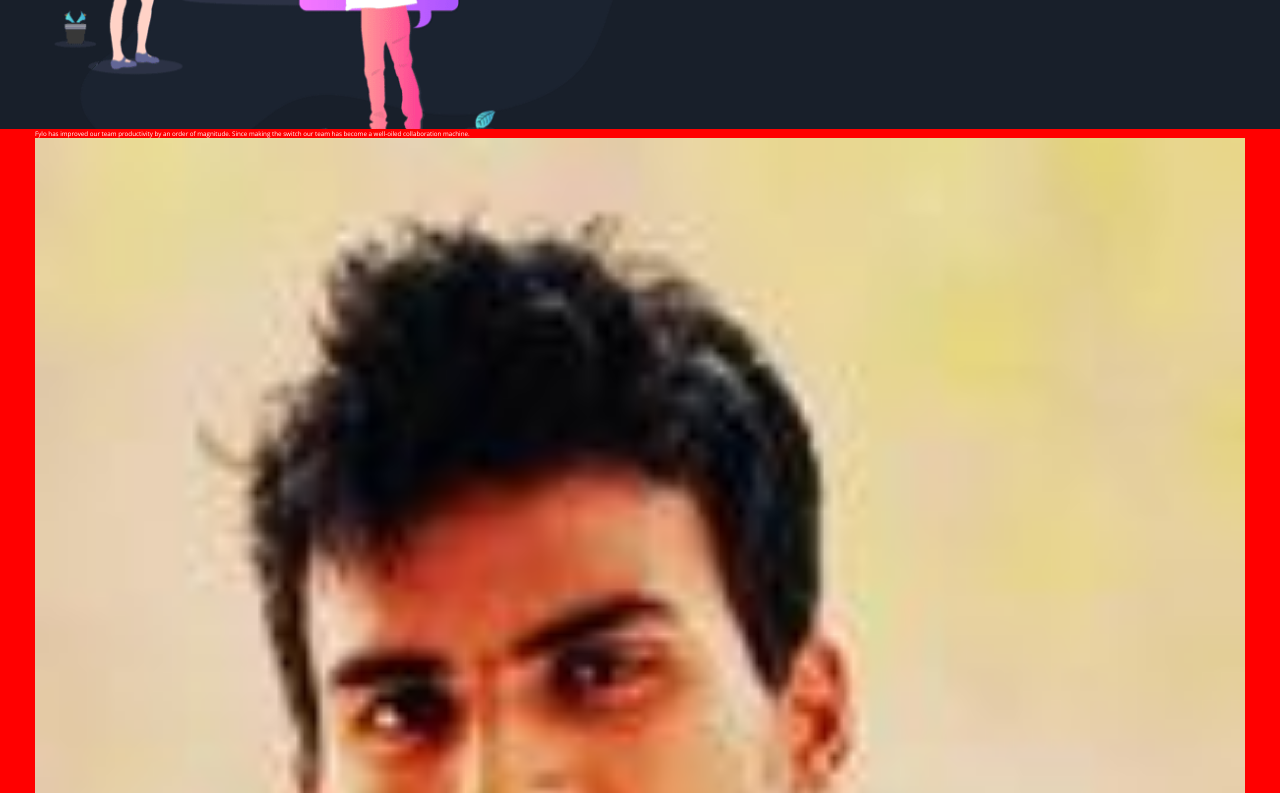
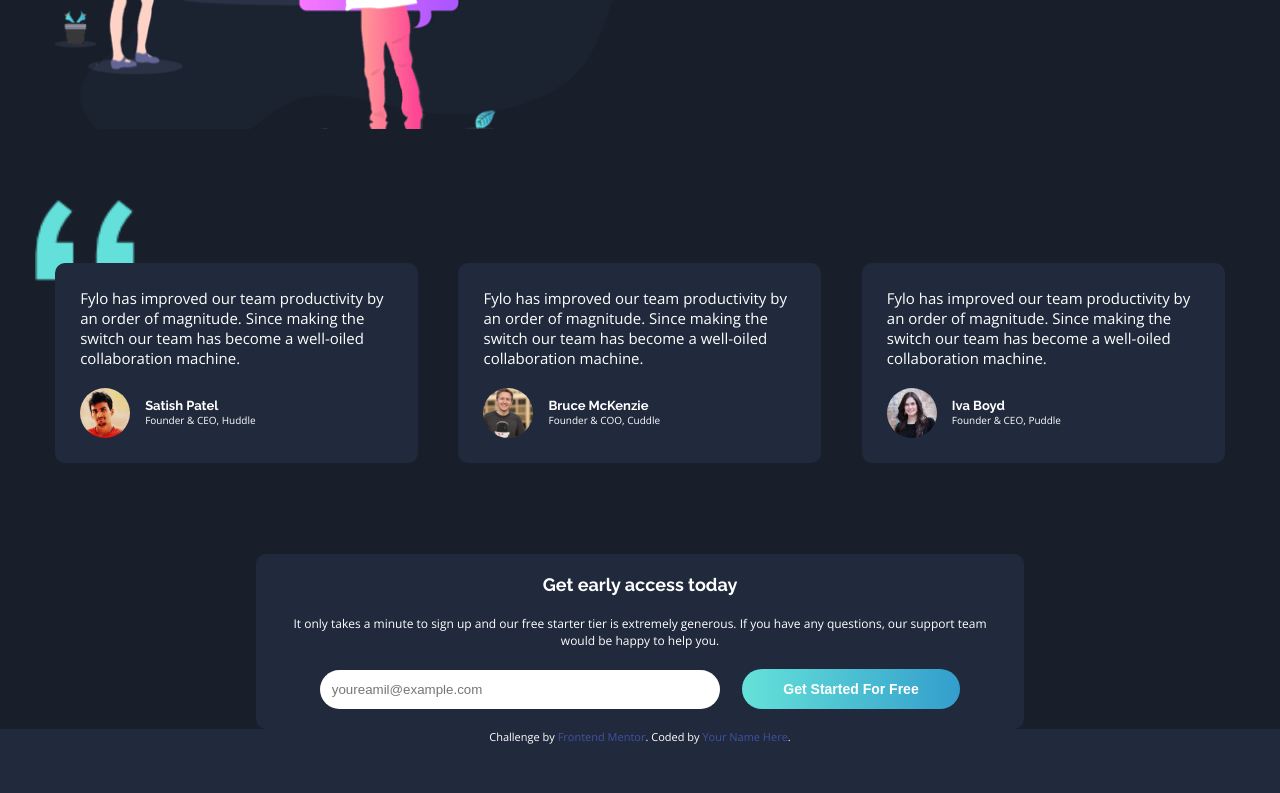
Before and after one commit to olopcodes/flyo-dark-theme, a plain HTML site: page index.html in a window 1280 px wide. Shown: the part 1707-2500 px from the top of the page. After the commit the page ends 2451 px from the top, so only its background shows below. Drawn offline with nearby package versions, Linux system fonts and the light colour scheme.

Commit message:
finished reviews and access styling

```diff
--- a/css/reviews.scss
+++ b/css/reviews.scss
@@ -1,5 +1,99 @@
 #reviews {
+    position: relative;
     background-color: $main-bg;
-    background-color: red;
+    padding: 5rem 0;
+    height: 60rem;
+    // background-color: red;
+
+    .quote-box {
+        width: 10rem;
+        position: relative;
+        z-index: 1;
+        top: 2rem;
+    }
+
+    .reviews__container {
+        width: 100%;
+        display: flex;
+        justify-content: space-around;
+        align-items: center;
+        position: relative;
+        z-index: 2;
+    }
+
+    .review {
+        background-color: $reviews-bg;
+        width: 30%;
+        padding: 2.5rem;
+        border-radius: 1rem;
+        // need styles for 1000 below
+
+    }
+
+    .review__text {
+        font-size: 1.5rem;
+        margin-bottom: 2rem;
+    }
+
+    .author-box {
+        display: flex;
+        align-items: center;
+    }
+
+    .author-box img {
+        width: 5rem;
+        border-radius: 50%;
+        margin-right: 1.5rem;
+    }
+
+    .author-text h5 {
+        font-size: 1.3rem;
+    }
+
+    .author-text p {
+        font-size: 1rem;
+    }
+
+    #access {
+        position: absolute;
+        bottom: 0;
+        background-color: $reviews-bg;;
+        width: 60%;
+        left: 20%;
+        text-align: center;
+        padding: 2rem;
+        border-radius: 1rem;
+        // need styles for 1000 below
+
+
+        h2 {
+            font-size: 1.8rem;
+            margin-bottom: 2rem;
+            }
+
+         p {
+            font-size: 1.2rem;
+            margin-bottom: 2rem;
+        }
+
+         form input {
+            padding: 1.2rem;
+            border: none;
+            border-radius: 2rem;
+            width: 55%;
+            margin-right: 2rem;
+        // need styles for 1000 below
+
+        }
+
+         form button {
+            width: 30%;
+            padding: 1.2rem 1.5rem;
+        // need styles for 1000 below
+
+        }
+    }
+
+
 
 }
--- a/index.html
+++ b/index.html
@@ -134,10 +134,11 @@
         </div>
       </div>
     </section>
+
     <section id="reviews">
       <div class="container">
         <div class="quote-box">
-
+          <img src="/images/bg-quotes.png" alt="">
         </div>
         <div class="reviews__container">
           <div class="review">
```
Also changed, not shown: css/main.css, 1 other file.
